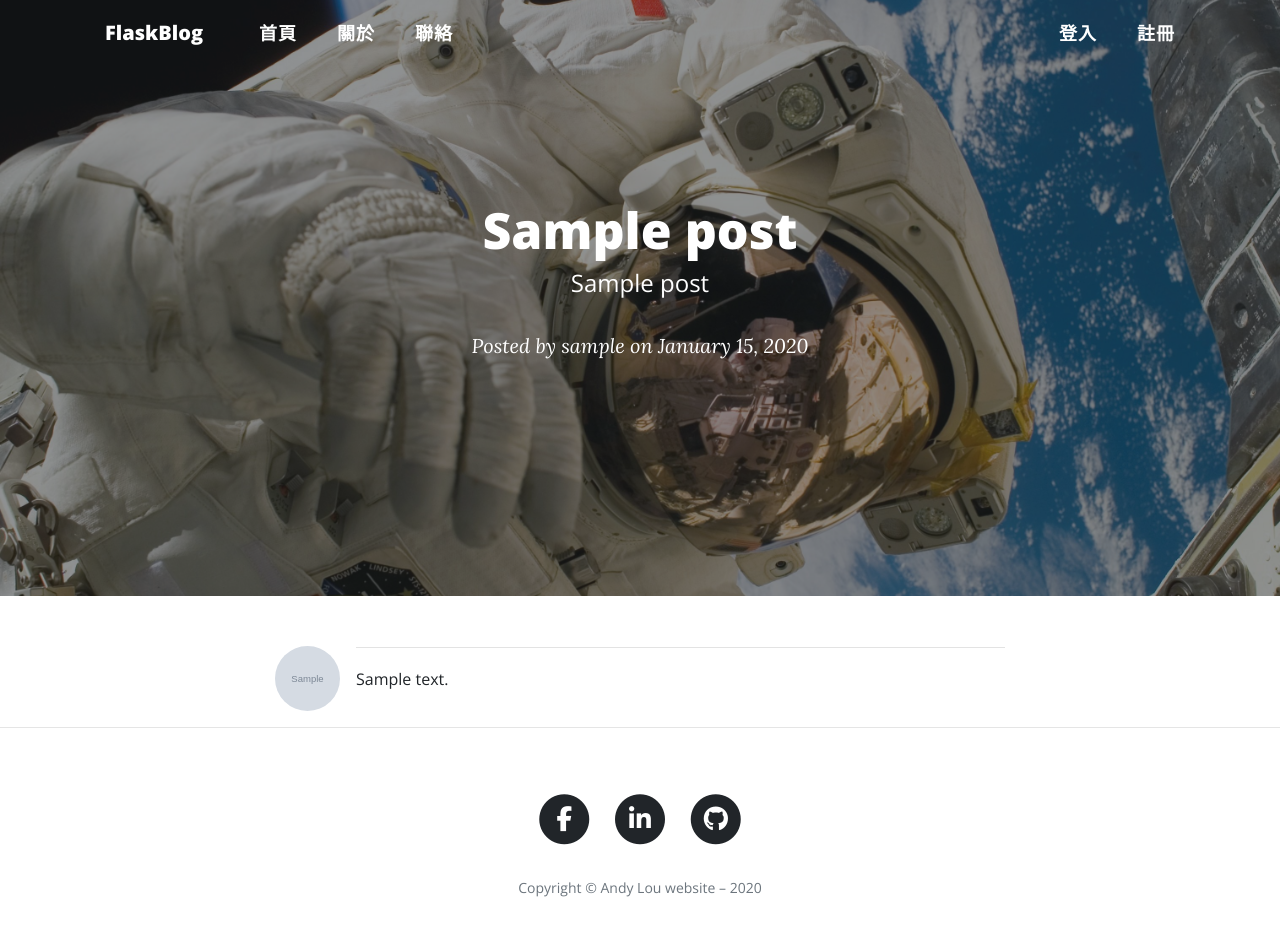
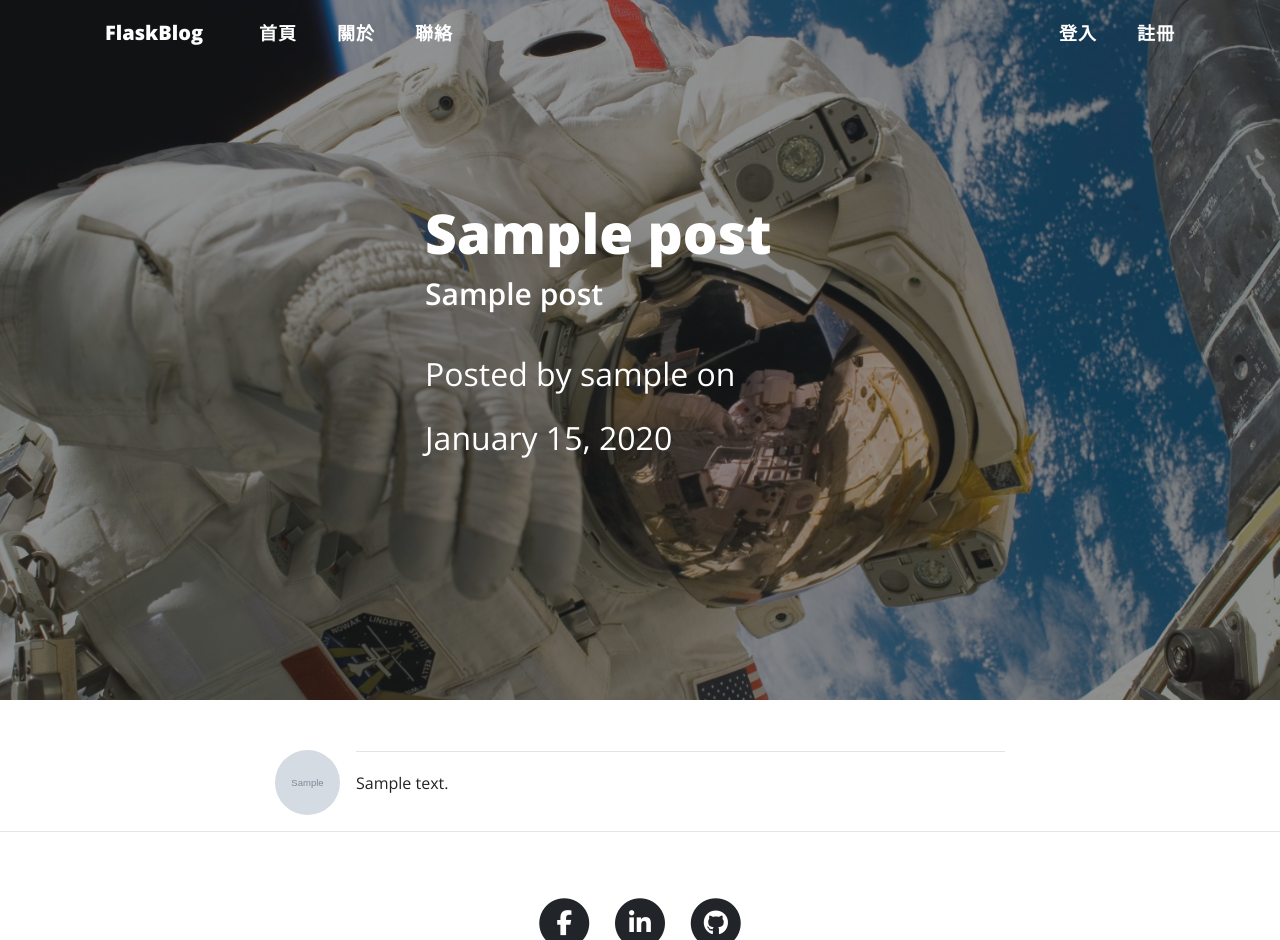
Before and after one commit to andylou0102/python_flask_blog, a Flask app: page /post/1 in a window 1280 px wide. Shown: the top 940 px of the page. Before the commit the page ends 897 px from the top, so only its background shows below. Run offline with Flask 2, Linux system fonts and the light colour scheme; tables that the repository leaves empty hold one stand-in row (values such as "Sample post"); grey boxes marked "Sample" are stand-in pictures; some libraries are stand-ins or nearby versions.

Commit message:
make it better

```diff
--- a/blog/static/main.css
+++ b/blog/static/main.css
@@ -4,7 +4,7 @@
     font-family: 'Microsoft JhengHei', 'Lora', 'Times New Roman', serif;
 }
 
-h2, h3{
+h1, h2, h3, h4, h5, h6 {
     font-weight: 800;
     font-family: 'Open Sans', 'Helvetica Neue', Helvetica, Arial, sans-serif;
 }
@@ -81,24 +81,19 @@
     }
 }
 
-header.function {
-    margin-bottom: 70px;
-    background: no-repeat center center;
-    background-color: #868e96;
+/* big background */
+header.masthead,
+header.funchead {
+  margin-bottom: 50px;
+  background-repeat: no-repeat;
+  background-position: center center;
   background-attachment: scroll;
   position: relative;
   background-size: cover;
 }
 
-header.masthead {
-    margin-bottom: 50px;
-    background: no-repeat center center;
-    background-color: #868e96;
-    background-attachment: scroll;
-    position: relative;
-    background-size: cover;
-}
 
+/* color overlay background */
 header.masthead .overlay {
   position: absolute;
   top: 0;
@@ -109,52 +104,65 @@
   opacity: 0.5;
 }
 
-header.masthead .site-heading {
+header.masthead .site-heading,
+header.masthead .post-heading {
   padding: 200px 150px;
   color: white;
 }
 
-header.function .site-heading {
-    padding: 30px 150px;
-    color: white;
-}
-
 @media only screen and (min-width: 768px) {
-  header.masthead .site-heading {
+  header.masthead .site-heading
+  header.masthead .post-heading {
     padding: 200px 0;
   }
-}
-
-@media only screen and (min-width: 768px) {
-    header.function .site-heading {
+  header.funchead .site-heading {
     padding: 30px 0;
   }
 }
 
+/* header words */
 header.masthead .site-heading {
   text-align: center;
 }
 
-header.masthead .site-heading h2{
+/* <768 */
+header.masthead .site-heading h1{
   font-size: 50px;
-  margin-top: 50;
 }
 
-/* header.masthead .page-heading .subheading, */
-header.masthead .site-heading .subheading {
+@media only screen and (min-width: 768px) {
+  header.masthead .site-heading h1 {
+    font-size: 80px;
+  }
+}
+
+header.masthead .post-heading h1 {
+  font-size: 35px;
+}
+
+/* post subtitle */
+header.masthead .post-heading .subheading {
   font-size: 24px;
-  font-weight: 300;
-  line-height: 1.1;
-  display: block;
-  margin: 10px 0 0;
+  font-weight: 600;
+  margin: 10px 0 30px;
   font-family: 'Open Sans', 'Helvetica Neue', Helvetica, Arial, sans-serif;
 }
 
+/* post date and author name */
 header.masthead .site-heading .post-meta {
   font-size: 20px;
   font-weight: 300;
   font-style: italic;
   font-family: 'Lora', 'Times New Roman', serif;
+}
+
+@media only screen and (min-width: 768px) {
+  header.masthead .post-heading h1 {
+    font-size: 55px;
+  }
+  header.masthead .post-heading .subheading {
+    font-size: 30px;
+  }
 }
 
 .btn {
--- a/blog/templates/about.html
+++ b/blog/templates/about.html
@@ -4,9 +4,9 @@
         <div class="overlay"></div>
         <div class="container">
             <div class="row">
-                <div class="col-lg-8 col-md-10 mx-auto">
+                <div class="col-lg-8 col-md-10 col-sm-12 col-xs-12 mx-auto">
                     <div class="site-heading">
-                        <h2>About Me</h2>
+                        <h1>About Me</h1>
                     </div>
                 </div>
             </div>
--- a/blog/templates/account.html
+++ b/blog/templates/account.html
@@ -1,6 +1,6 @@
 {% extends 'index.html' %}
 {% block header %}
-<header class="function" style="background-color:rgb(88, 88, 88);">
+<header class="funchead" style="background-color:rgb(88, 88, 88);">
     <div class="container">
         <div class="row">
             <div class="col-lg-8 col-md-10 mx-auto">
--- a/blog/templates/create_post.html
+++ b/blog/templates/create_post.html
@@ -1,6 +1,6 @@
 {% extends 'index.html' %}
 {% block header %}
-<header class="function" style="background-color:rgb(88, 88, 88);">
+<header class="funchead" style="background-color:rgb(88, 88, 88);">
     <div class="container">
         <div class="row">
             <div class="col-lg-8 col-md-10 mx-auto">
--- a/blog/templates/home.html
+++ b/blog/templates/home.html
@@ -4,9 +4,9 @@
     <div class="overlay"></div>
     <div class="container">
         <div class="row">
-            <div class="col-lg-8 col-md-10 mx-auto">
+            <div class="col-lg-8 col-md-10 col-sm-12 col-xs-12 mx-auto">
                 <div class="site-heading">
-                    <h2>Welcome FlaskBlog</h2>
+                    <h1>Welcome FlaskBlog</h1>
                 </div>
             </div>
         </div>
--- a/blog/templates/login.html
+++ b/blog/templates/login.html
@@ -1,6 +1,6 @@
 {% extends 'index.html' %}
 {% block header %}
-<header class="function" style="background-color:rgb(88, 88, 88);">
+<header class="funchead" style="background-color:rgb(88, 88, 88);">
     <div class="container">
         <div class="row">
             <div class="col-lg-8 col-md-10 mx-auto">
--- a/blog/templates/post.html
+++ b/blog/templates/post.html
@@ -4,9 +4,9 @@
     <div class="overlay"></div>
     <div class="container">
         <div class="row">
-            <div class="col-lg-8 col-md-10 mx-auto">
-                <div class="site-heading">
-                    <h2>{{ post.title }}</h2>
+            <div class="col-lg-8 col-md-10 col-sm-12 col-xs-12 mx-auto">
+                <div class="post-heading">
+                    <h1>{{ post.title }}</h1>
                     <h3 class="subheading">{{ post.subtitle }}</h3>
                     <p class="post-meta">Posted by {{ post.author.username }} on {{ post.date.strftime('%B %d, %Y') }}</p>
                 </div>
--- a/blog/templates/register.html
+++ b/blog/templates/register.html
@@ -1,6 +1,6 @@
 {% extends 'index.html' %}
 {% block header %}
-<header class="function" style="background-color:rgb(88, 88, 88);">
+<header class="funchead" style="background-color:rgb(88, 88, 88);">
     <div class="container">
         <div class="row">
             <div class="col-lg-8 col-md-10 mx-auto">
--- a/blog/templates/reset_request.html
+++ b/blog/templates/reset_request.html
@@ -1,6 +1,6 @@
 {% extends 'index.html' %}
 {% block header %}
-<header class="function" style="background-color:rgb(88, 88, 88);">
+<header class="funchead" style="background-color:rgb(88, 88, 88);">
     <div class="container">
         <div class="row">
             <div class="col-lg-8 col-md-10 mx-auto">
--- a/blog/templates/reset_token.html
+++ b/blog/templates/reset_token.html
@@ -1,6 +1,6 @@
 {% extends 'index.html' %}
 {% block header %}
-<header class="function" style="background-color:rgb(88, 88, 88);">
+<header class="funchead" style="background-color:rgb(88, 88, 88);">
     <div class="container">
         <div class="row">
             <div class="col-lg-8 col-md-10 mx-auto">
--- a/blog/templates/user_posts.html
+++ b/blog/templates/user_posts.html
@@ -1,6 +1,6 @@
 {% extends 'index.html' %}
 {% block header %}
-<header class="function" style="background-color:rgb(88, 88, 88);">
+<header class="funchead" style="background-color:rgb(88, 88, 88);">
     <div class="container">
         <div class="row">
             <div class="col-lg-8 col-md-10 mx-auto">
```
Lines whose indentation alone changed are shown as unchanged.
